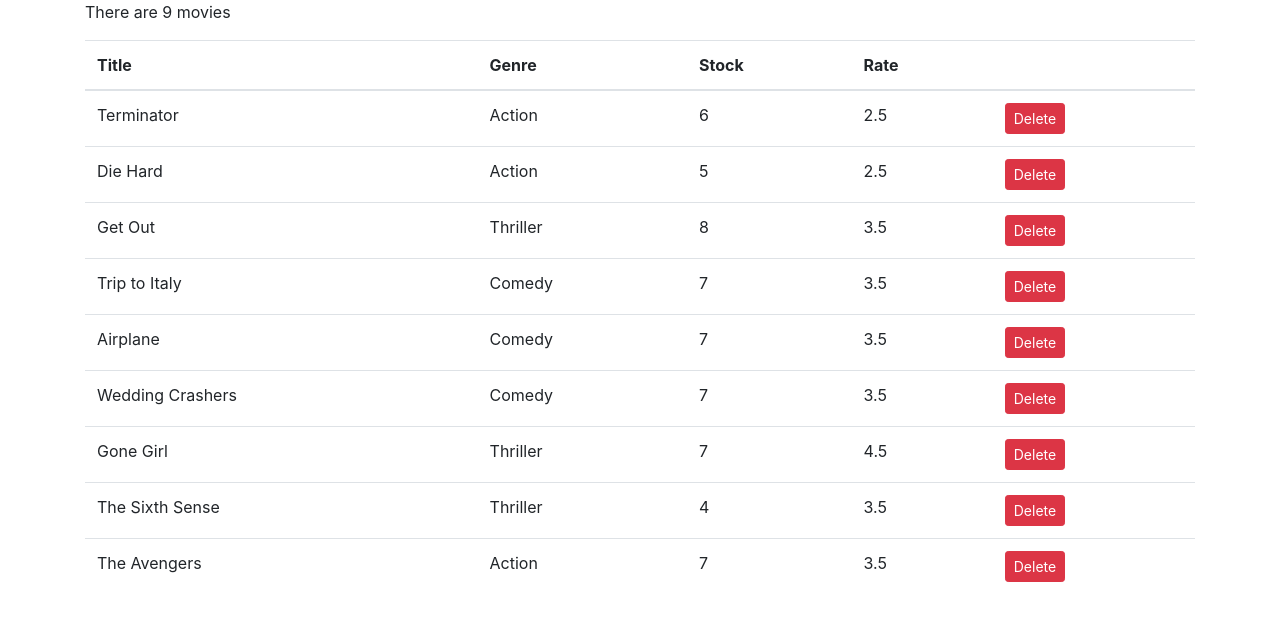
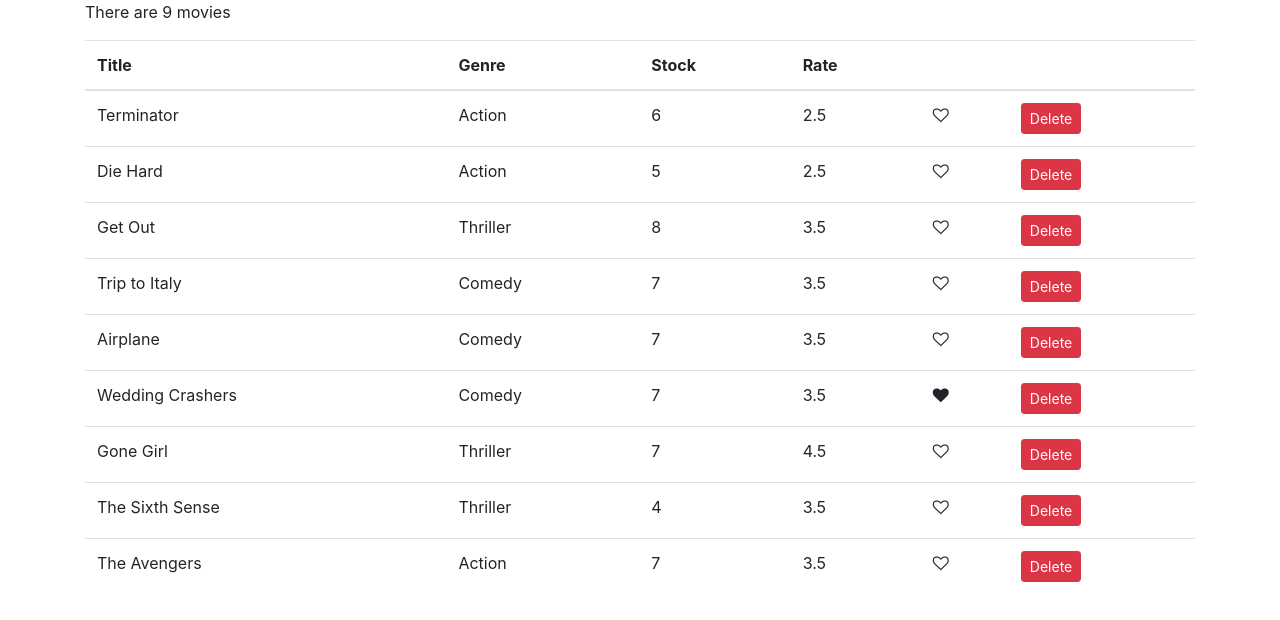
Before and after one commit to KirilKaloyanov/vidly, a React (Create React App) app: page / in a window 1280 px wide. Shown: the top 620 px of the page. Built offline with nearby package versions, Linux system fonts and the light colour scheme.

Commit message:
add like modulo

```diff
--- /dev/null
+++ b/src/components/common/like.jsx
@@ -0,0 +1,10 @@
+import React, { Component } from 'react';
+
+const Like = (props) => {
+        let classes = "fa fa-heart";
+        if (!props.liked) classes += '-o';
+
+        return ( <i onClick={props.onClick} style={{ cursor: "pointer"}}className={classes} aria-hidden="true"></i> );
+}
+
+export default Like;
--- a/src/components/movies.jsx
+++ b/src/components/movies.jsx
@@ -1,5 +1,6 @@
 import React, { Component } from 'react';
-import { getMovies } from "../services/fakeMovieService"
+import Like from "./common/like";
+import { getMovies } from "../services/fakeMovieService";
 
 export default class Movies extends Component {
     state = {
@@ -10,6 +11,15 @@
         const movies = this.state.movies.filter(m => m._id !== movie._id);
         this.setState({movies});
     }
+
+    handleLike = (movie) => {
+        const movies = [... this.state.movies];
+        const index = movies.indexOf(movie);
+        movies[index] = {... movies[index]};
+        movies[index].liked = !movies[index].liked;
+        this.setState( {movies});
+
+    };
 
     render() {
         if (this.state.movies.length === 0) return <p>There are no movies.</p>
@@ -25,6 +35,7 @@
                     <th>Stock</th>
                     <th>Rate</th>
                     <th></th>
+                    <th></th>
                 </tr>
             </thead>
             <tbody>
@@ -34,7 +45,10 @@
                     <td>{movie.genre.name}</td>
                     <td>{movie.numberInStock}</td>
                     <td>{movie.dailyRentalRate}</td>
-                    <td><button onClick={() => this.handleDelete(movie)} className="btn btn-danger btn-sm">Delete</button></td>
+                    <td><Like liked={movie.liked} onClick={() => this.handleLike(movie)}/></td>
+                    <td><button
+                    onClick={() => this.handleDelete(movie)}
+                    className="btn btn-danger btn-sm">Delete</button></td>
                 </tr>  ))}
 
 
--- a/src/services/fakeMovieService.js
+++ b/src/services/fakeMovieService.js
@@ -42,7 +42,8 @@
     title: "Wedding Crashers",
     genre: { _id: "5b21ca3eeb7f6fbccd471814", name: "Comedy" },
     numberInStock: 7,
-    dailyRentalRate: 3.5
+    dailyRentalRate: 3.5,
+    liked: true
   },
   {
     _id: "5b21ca3eeb7f6fbccd47181e",
```
